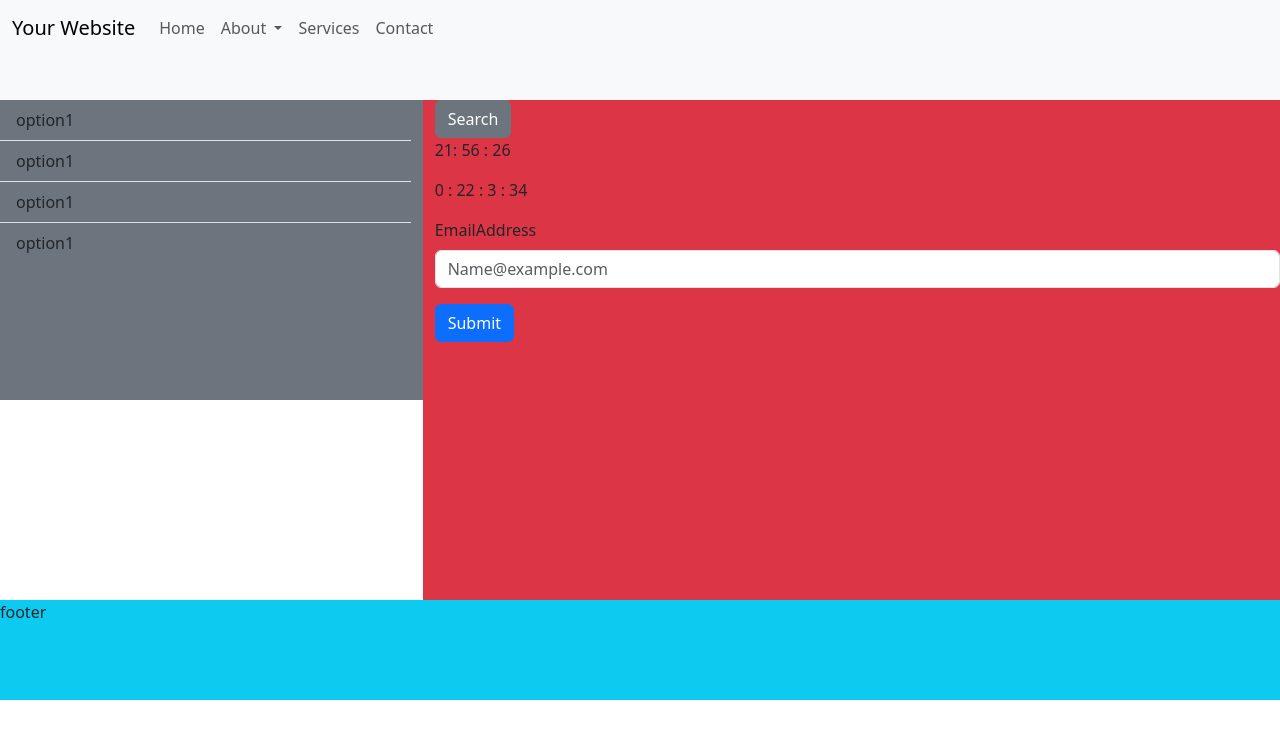
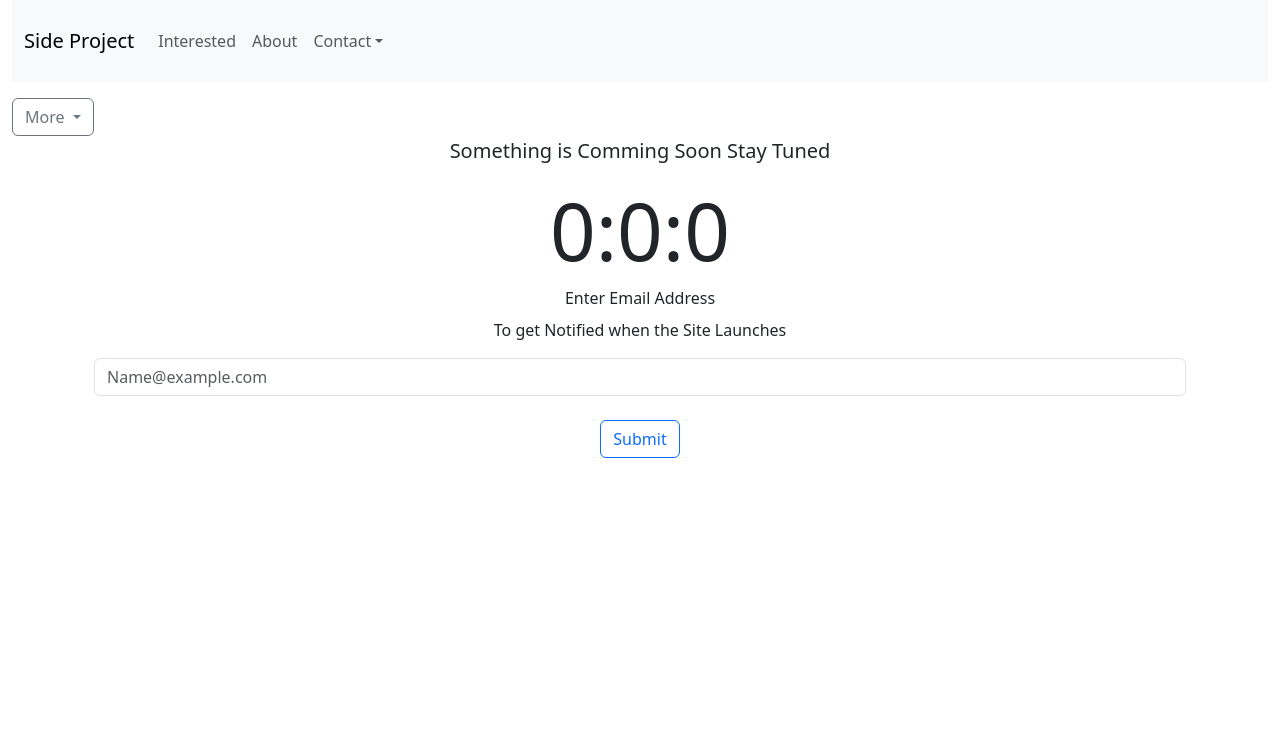
Before and after one commit to that056/that056.github.io, a plain HTML site: page index.html in a window 1280 px wide. Drawn offline with nearby package versions, Linux system fonts and the light colour scheme.

Commit message:
Update index.html

```diff
--- a/index.html
+++ b/index.html
@@ -1,87 +1,80 @@
 <html lang="en">
 <head>
-    <link href="https://cdn.jsdelivr.net/npm/bootstrap@5.3.2/dist/css/bootstrap.min.css" rel="stylesheet" integrity="sha384-T3c6CoIi6uLrA9TneNEoa7RxnatzjcDSCmG1MXxSR1GAsXEV/Dwwykc2MPK8M2HN" crossorigin="anonymous">
     <meta charset="UTF-8">
     <meta name="viewport" content="width=device-width, initial-scale=1.0">
-    <title>Document</title>
-    <link rel="stylesheet" href="style.css" >
+    <title>Coming Soon</title>
+    <link rel="stylesheet" href="st.css">
+    <link href="https://cdn.jsdelivr.net/npm/bootstrap@5.3.2/dist/css/bootstrap.min.css" rel="stylesheet" integrity="sha384-T3c6CoIi6uLrA9TneNEoa7RxnatzjcDSCmG1MXxSR1GAsXEV/Dwwykc2MPK8M2HN" crossorigin="anonymous">
+
 
 </head>
-<body>
-    <div class="conatiner">
-
-     <div class="row">
-        <div class="col-lg-12  col-sm-12 header  bg-light">
-
-            <nav class="navbar navbar-expand-lg navbar-light bg-light">
+<body id="body">
 <div class="container-fluid">
-                    <a class="navbar-brand" href="#">Your Website</a>
+    <div class="header col-12">
+        <nav class="navbar navbar-expand-lg navbar-light bg-light" id="nav">
+            <div class="container-fluid">
+                <p class="navbar-brand display-1 mt-3" id="webname">Side Project</p>
                 <button class="navbar-toggler" type="button" data-bs-toggle="collapse" data-bs-target="#navbarNav" aria-controls="navbarNav" aria-expanded="false" aria-label="Toggle navigation">
                     <span class="navbar-toggler-icon"></span>
                 </button>
                     <div class="collapse navbar-collapse" id="navbarNav">
                     <ul class="navbar-nav">
                         <li class="nav-item active">
-                                <a class="nav-link" href="#">Home</a>
+                            <a class="nav-link" href="#" id="InterestedID" >Interested</a>
+
                         </li>
-                            <li class="nav-item dropdown">
-                                <a class="nav-link dropdown-toggle" href="#" id="aboutDropdown" role="button" data-bs-toggle="dropdown" aria-haspopup="true" aria-expanded="false">
-                                    About
-                                </a>
+                        <li class="nav-item active">
+                            <a class="nav-link" href="#">About</a>
+                        </li>
+                        <li class="nav-item active">
+                            <a class="nav-link dropdown-toggle " href="#" role="button" aria-expanded="false" data-bs-toggle="dropdown" id="aboutDropdown">Contact</a>
                             <ul class="dropdown-menu" aria-labelledby="aboutDropdown">
-                                    <li><a class="dropdown-item" href="#">Sub-Item 1</a></li>
-                                    <li><a class="dropdown-item" href="#">Sub-Item 2</a></li>
-                                    <li><a class="dropdown-item" href="#">Sub-Item 3</a></li>
+                            <li ><a href="mailto:Project443@hotmail.com"  class="dropdown-item">Email</a></li>
+                            <li ><a href="http://facebook.com"  class="dropdown-item">Facebook</a></li>
+
                         </ul>
                         </li>
-                            <li class="nav-item">
-                                <a class="nav-link" href="#">Services</a>
-                            </li>
-                            <li class="nav-item">
-                                <a class="nav-link" href="#">Contact</a>
-                            </li>
                         </ul>
-                    </div>
-                </div>
-            </nav>
+
                     </div>
             </div>
 
-     <div class="row">
+        </nav>
+    </div>
 
-            <div class="col-lg-4 col-sm-12 sidebar bg-secondary">
-                <ul class ="list-group list list-group-flush">
-                    <li class ="list-group-item  bg-secondary">option1</li>
-                    <li class ="list-group-item bg-secondary">option1</li>
-                    <li class ="list-group-item bg-secondary">option1</li>
-                    <li class ="list-group-item bg-secondary">option1</li>
+         <div class="sidebar col-lg-12 col-sm-4">
+            <button class="btn dropdown-toggle  mt-3 btn-outline-secondary" id="dropdownID" data-bs-toggle="dropdown" aria-expanded="false">
+                More
+            </button>
+            <ul class="dropdown-menu" aria-labelledby="dropdownID" >
+                <li class="dropdown-item" id="dark" >Enable Dark Mode</li>
 
             </ul>
-            </div>
-            <div class="col-lg-8 col-sm-12 maincontent bg-danger">
-                <button class ="btn btn-secondary" id="btngroup">Search</button>
-                <input type="text" id="txt" >
-                <p id="datedisplay">dp</p>
-                <p id="datedisplay1" style="display: block;">dpe</p>
-                <form action="http://localhost:3000//submit-form" method="post">
-                    <div class="mb-3">
-                        <label for="forEmail" class="form-label">EmailAddress</label>
-                        <input type="email" id="forEmail" class ="form-control" placeholder="Name@example.com" name="email">
 
         </div>
-                    <div class="mb-3">
-                        <button class="btn btn-primary" type ="submit">Submit</button>
+        <div class="container text-center">
+         <div class="showTime">
+            <p class="lead" >Something is Comming Soon Stay Tuned</p>
+            <h1 class="display-1" id="dis">0:0:0</h1>
          </div>
+         <div class="forms container">
+            <form action="" method="" id ="formID">
+                <label for="EmailForm" class="form-label">Enter Email Address</label>
+                <p>To get Notified when the Site Launches</p>
+                <input type="email" class="form-control" name="email" id="EmailForm" placeholder="Name@example.com">
+                <button type="submit" class="btn - btn-outline-primary mt-4" id="sub" >Submit</button>
+
+
+
             </form>
-        </div>
-     </div>
-     <div class="row">
-        <div class="col-12 footer bg-info">
-            footer
          </div>
 
         </div>
-    <script src="scripts.js"></script>
+
+</div>
+
+
     <script src="https://cdn.jsdelivr.net/npm/bootstrap@5.3.2/dist/js/bootstrap.bundle.min.js" integrity="sha384-C6RzsynM9kWDrMNeT87bh95OGNyZPhcTNXj1NW7RuBCsyN/o0jlpcV8Qyq46cDfL" crossorigin="anonymous"></script>
+    <script src="scr.js"></script>
 </body>
 </html>
```
Lines whose indentation alone changed are shown as unchanged.
